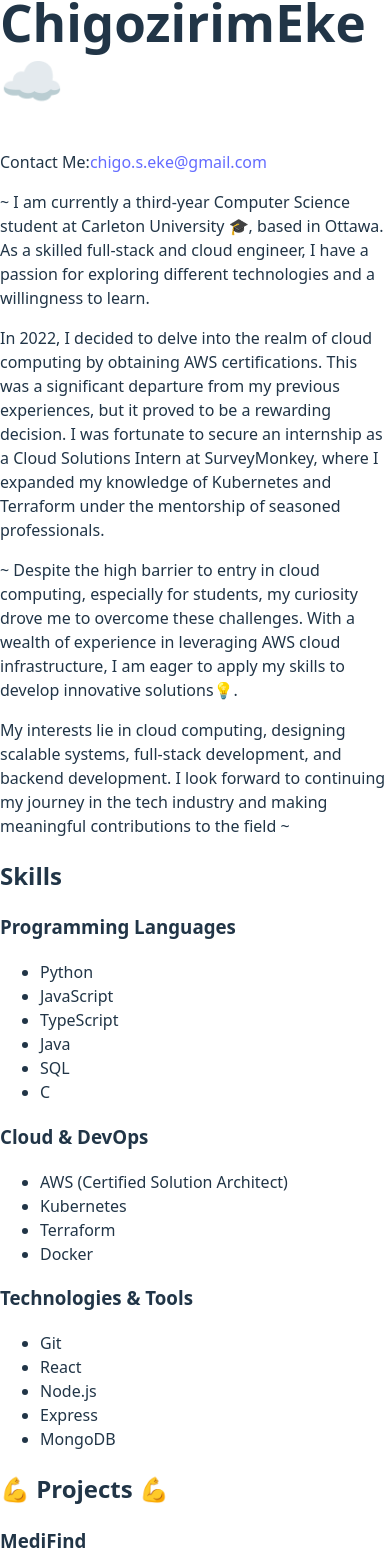
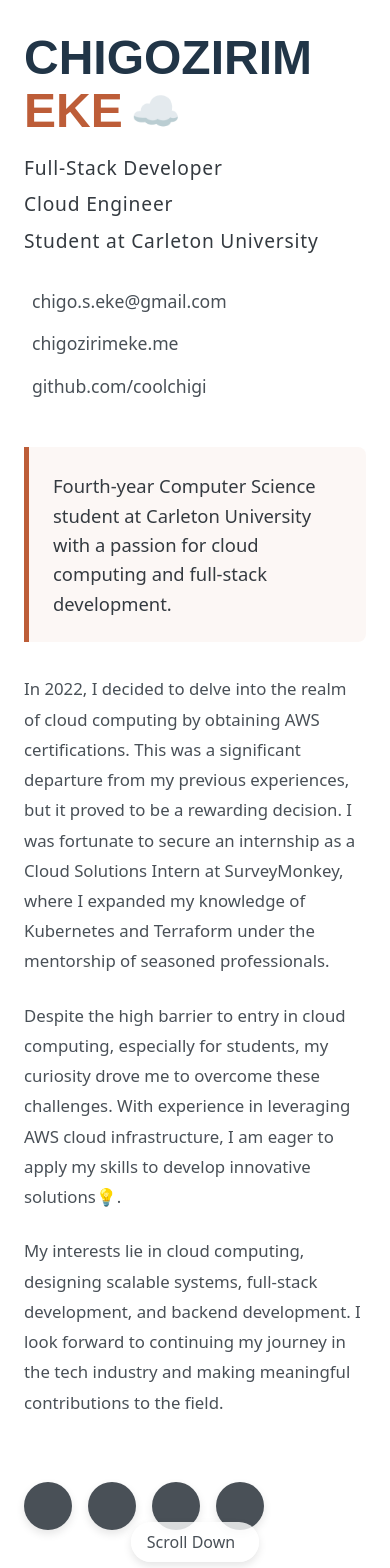
Before and after one commit to coolchigi/AWS, a React (Vite) app in the folder react-app/serverless-resume-react/: page / in a window 390 px wide. Shown: the part 184-1752 px from the top of the page. Built offline with nearby package versions, Linux system fonts and the light colour scheme.

Commit message:
feat: Create About component with layout, styling, and content

```diff
--- /dev/null
+++ b/react-app/serverless-resume-react/src/components/About/About.css
@@ -0,0 +1,308 @@
+.about-section {
+  padding: 6rem 5rem;
+  min-height: 100vh;
+  display: flex;
+  flex-direction: column;
+  justify-content: center;
+  position: relative;
+}
+
+.about-content {
+  max-width: 75rem;
+  width: 100%;
+  margin: 0 auto;
+  display: flex;
+  flex-direction: column;
+  gap: 3rem;
+}
+
+/* Name and intro section */
+.about-intro {
+  display: flex;
+  flex-direction: column;
+  gap: 1rem;
+}
+
+.about-name {
+  font-size: 6rem;
+  font-weight: 700;
+  line-height: 1.1;
+  margin: 0;
+  text-transform: uppercase;
+  font-family: "Saira Extra Condensed", sans-serif;
+  display: flex;
+  align-items: center;
+  flex-wrap: wrap;
+}
+
+.text-primary {
+  color: #bd5d38;
+}
+
+.cloud-emoji {
+  margin-left: 0.5rem;
+  font-size: 5rem;
+  animation: float 6s ease-in-out infinite;
+}
+
+@keyframes float {
+  0% {
+    transform: translateY(0);
+  }
+  50% {
+    transform: translateY(-10px);
+  }
+  100% {
+    transform: translateY(0);
+  }
+}
+
+.about-roles {
+  font-size: 1.5rem;
+  font-weight: 500;
+  color: #495057;
+  margin: 0;
+  display: flex;
+  flex-wrap: wrap;
+  align-items: center;
+  gap: 0.5rem;
+  text-transform: none;
+  letter-spacing: 0.05rem;
+}
+
+.role-item {
+  color: #343a40;
+}
+
+.role-separator {
+  color: #bd5d38;
+  font-weight: bold;
+}
+
+.about-contact {
+  display: flex;
+  flex-wrap: wrap;
+  gap: 1.5rem;
+  margin-top: 1rem;
+}
+
+.contact-link {
+  display: flex;
+  align-items: center;
+  color: #495057;
+  text-decoration: none;
+  transition: all 0.3s;
+  font-weight: 500;
+  font-size: 1.1rem;
+}
+
+.contact-link:hover {
+  color: #bd5d38;
+  text-decoration: none;
+}
+
+.contact-link i {
+  margin-right: 0.5rem;
+  font-size: 1.25rem;
+}
+
+/* About story section */
+.about-story {
+  display: flex;
+  flex-direction: column;
+  gap: 2rem;
+}
+
+.about-highlight {
+  padding: 1.5rem;
+  background-color: rgba(189, 93, 56, 0.05);
+  border-left: 5px solid #bd5d38;
+  border-radius: 0 0.5rem 0.5rem 0;
+}
+
+.highlight-text {
+  font-size: 1.35rem;
+  font-weight: 500;
+  line-height: 1.6;
+  color: #343a40;
+}
+
+.about-paragraphs {
+  display: flex;
+  flex-direction: column;
+  gap: 1.5rem;
+}
+
+.about-paragraphs p {
+  font-size: 1.15rem;
+  line-height: 1.8;
+  margin: 0;
+  color: #495057;
+}
+
+/* Social icons */
+.about-social {
+  display: flex;
+  gap: 1rem;
+  margin-top: 1rem;
+}
+
+.social-icon {
+  display: flex;
+  align-items: center;
+  justify-content: center;
+  height: 3.5rem;
+  width: 3.5rem;
+  background-color: #495057;
+  color: white;
+  border-radius: 100%;
+  font-size: 1.5rem;
+  transition: all 0.3s ease-in-out;
+  box-shadow: 0 0.25rem 0.5rem rgba(0, 0, 0, 0.1);
+}
+
+.social-icon:hover {
+  background-color: #bd5d38;
+  transform: translateY(-5px);
+  box-shadow: 0 0.5rem 1rem rgba(0, 0, 0, 0.15);
+}
+
+/* Scroll down button */
+.scroll-down {
+  position: absolute;
+  bottom: 2rem;
+  left: 0;
+  right: 0;
+  display: flex;
+  justify-content: center;
+}
+
+.scroll-link {
+  display: flex;
+  align-items: center;
+  gap: 0.5rem;
+  color: #495057;
+  text-decoration: none;
+  font-size: 1rem;
+  font-weight: 500;
+  transition: all 0.3s;
+  padding: 0.5rem 1rem;
+  border-radius: 2rem;
+  background-color: rgba(255, 255, 255, 0.8);
+  box-shadow: 0 0.25rem 0.5rem rgba(0, 0, 0, 0.1);
+  animation: bounce 2s infinite;
+}
+
+.scroll-link:hover {
+  color: #bd5d38;
+  background-color: #fff;
+  box-shadow: 0 0.5rem 1rem rgba(0, 0, 0, 0.15);
+  text-decoration: none;
+}
+
+@keyframes bounce {
+  0%,
+  20%,
+  50%,
+  80%,
+  100% {
+    transform: translateY(0);
+  }
+  40% {
+    transform: translateY(-10px);
+  }
+  60% {
+    transform: translateY(-5px);
+  }
+}
+
+/* Responsive adjustments */
+@media (max-width: 1200px) {
+  .about-name {
+    font-size: 5rem;
+  }
+
+  .cloud-emoji {
+    font-size: 4rem;
+  }
+
+  .about-roles {
+    font-size: 1.35rem;
+  }
+}
+
+@media (max-width: 992px) {
+  .about-section {
+    padding: 6rem 3rem;
+  }
+
+  .about-name {
+    font-size: 4rem;
+  }
+
+  .cloud-emoji {
+    font-size: 3.5rem;
+  }
+
+  .highlight-text {
+    font-size: 1.25rem;
+  }
+}
+
+@media (max-width: 768px) {
+  .about-section {
+    padding: 5rem 2rem;
+  }
+
+  .about-name {
+    font-size: 3.5rem;
+  }
+
+  .cloud-emoji {
+    font-size: 3rem;
+  }
+
+  .about-roles {
+    font-size: 1.2rem;
+    flex-direction: column;
+    align-items: flex-start;
+    gap: 0.5rem;
+  }
+
+  .role-separator {
+    display: none;
+  }
+
+  .highlight-text {
+    font-size: 1.15rem;
+  }
+
+  .about-paragraphs p {
+    font-size: 1.05rem;
+  }
+}
+
+@media (max-width: 576px) {
+  .about-section {
+    padding: 4rem 1.5rem;
+  }
+
+  .about-name {
+    font-size: 3rem;
+  }
+
+  .cloud-emoji {
+    font-size: 2.5rem;
+  }
+
+  .about-contact {
+    flex-direction: column;
+    gap: 1rem;
+  }
+
+  .social-icon {
+    height: 3rem;
+    width: 3rem;
+    font-size: 1.25rem;
+  }
+}
--- a/react-app/serverless-resume-react/src/components/About/About.tsx
+++ b/react-app/serverless-resume-react/src/components/About/About.tsx
@@ -1,57 +1,105 @@
-const About = () => {
+import React from "react";
+import "./About.css";
+
+const About: React.FC = () => {
   return (
-    <section id="about">
-      <div>
-        <h1>
+    <section className="about-section" id="about">
+      <div className="about-content">
+        <div className="about-intro">
+          <h1 className="about-name">
             Chigozirim
-          <span>Eke ☁️</span>
+            <span className="text-primary"> Eke</span>
+            <span className="cloud-emoji">☁️</span>
           </h1>
-        <div>
-          Contact Me:
-          <a href="mailto:chigo.s.eke@gmail.com">chigo.s.eke@gmail.com</a>
+
+          <h2 className="about-roles">
+            <span className="role-item">Full-Stack Developer</span>
+            <span className="role-separator">•</span>
+            <span className="role-item">Cloud Engineer</span>
+            <span className="role-separator">•</span>
+            <span className="role-item">Student at Carleton University</span>
+          </h2>
+
+          <div className="about-contact">
+            <a href="mailto:chigo.s.eke@gmail.com" className="contact-link">
+              <i className="uil uil-envelope-alt"></i>
+              chigo.s.eke@gmail.com
+            </a>
+            <a href="https://chigozirimeke.me" className="contact-link">
+              <i className="uil uil-globe"></i>
+              chigozirimeke.me
+            </a>
+            <a href="https://github.com/coolchigi" className="contact-link">
+              <i className="uil uil-github"></i>
+              github.com/coolchigi
+            </a>
           </div>
-        <p>
-          ~ I am currently a third-year Computer Science student at Carleton
-          University 🎓, based in Ottawa. As a skilled full-stack and cloud
-          engineer, I have a passion for exploring different technologies and a
-          willingness to learn.
-        </p>
+        </div>
+
+        <div className="about-story">
+          <div className="about-highlight">
+            <span className="highlight-text">
+              Fourth-year Computer Science student at Carleton University with a
+              passion for cloud computing and full-stack development.
+            </span>
+          </div>
+
+          <div className="about-paragraphs">
             <p>
               In 2022, I decided to delve into the realm of cloud computing by
-          obtaining AWS certifications. This was a significant departure from my
-          previous experiences, but it proved to be a rewarding decision. I was
-          fortunate to secure an internship as a Cloud Solutions Intern at
-          SurveyMonkey, where I expanded my knowledge of Kubernetes and
-          Terraform under the mentorship of seasoned professionals.
+              obtaining AWS certifications. This was a significant departure
+              from my previous experiences, but it proved to be a rewarding
+              decision. I was fortunate to secure an internship as a Cloud
+              Solutions Intern at SurveyMonkey, where I expanded my knowledge of
+              Kubernetes and Terraform under the mentorship of seasoned
+              professionals.
             </p>
+
             <p>
-          ~ Despite the high barrier to entry in cloud computing, especially for
-          students, my curiosity drove me to overcome these challenges. With a
-          wealth of experience in leveraging AWS cloud infrastructure, I am
-          eager to apply my skills to develop innovative solutions💡.
+              Despite the high barrier to entry in cloud computing, especially
+              for students, my curiosity drove me to overcome these challenges.
+              With experience in leveraging AWS cloud infrastructure, I am eager
+              to apply my skills to develop innovative solutions💡.
             </p>
+
             <p>
               My interests lie in cloud computing, designing scalable systems,
               full-stack development, and backend development. I look forward to
               continuing my journey in the tech industry and making meaningful
-          contributions to the field ~
+              contributions to the field.
             </p>
-        <div className="social-icons">
+          </div>
+        </div>
+
+        <div className="about-social">
           <a
             className="social-icon"
             target="_blank"
             href="https://www.linkedin.com/in/chigozirim-eke/"
+            rel="noreferrer"
           >
             <i className="fab fa-linkedin-in"></i>
           </a>
-          <a className="social-icon" href="https://github.com/coolchigi">
+          <a
+            className="social-icon"
+            href="https://github.com/coolchigi"
+            target="_blank"
+            rel="noreferrer"
+          >
             <i className="fab fa-github"></i>
           </a>
-          <a className="social-icon" href="#!">
+          <a className="social-icon" href="#!" target="_blank" rel="noreferrer">
             <i className="fab fa-twitter"></i>
           </a>
-          <a className="social-icon" href="#!">
+          <a className="social-icon" href="#!" target="_blank" rel="noreferrer">
             <i className="fab fa-facebook-f"></i>
+          </a>
+        </div>
+
+        <div className="scroll-down">
+          <a href="#experience" className="scroll-link">
+            <span>Scroll Down</span>
+            <i className="uil uil-arrow-down"></i>
           </a>
         </div>
       </div>
```
Lines whose indentation alone changed are shown as unchanged.
